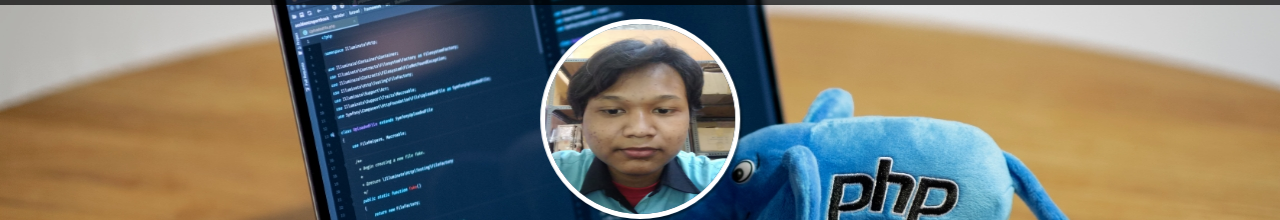
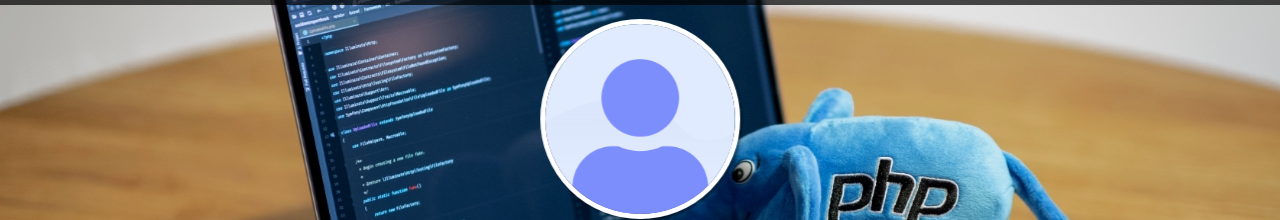
Before and after one commit to PunyaSaya19/PunyaSaya19.github.io, a plain HTML site: page index.html in a window 1280 px wide. Shown: the part 51-271 px from the top of the page. Drawn offline with nearby package versions, Linux system fonts and the light colour scheme.

Commit message:
fixed bug

```diff
--- a/index.html
+++ b/index.html
@@ -46,7 +46,7 @@
   <!-- profil -->
   <div class="profile" id="profile">
     <div class="profile-center d-flex text-center flex-column justify-content-center align-items-center">
-      <img src="img/profile.jpg" alt="" class="img-profile rounded-circle mb-2" data-aos="zoom-in" data-aos-duration="3000">
+      <img src="img/profile2.jpg" alt="" class="img-profile rounded-circle mb-2" data-aos="zoom-in" data-aos-duration="3000">
       <h2 class="name-profile font-weight-bold mb-0" data-aos-duration="3000" data-aos="fade-right">Rifan Hidayat</h2>
       <h5 class="job-profile font-weight-bold mb-4" data-aos-duration="3000" data-aos="fade-right">Web Developer</h5>
       <a href="" class="btn bg-purple text-white" data-aos-duration="3000" data-aos="flip-down" data-aos-delay="100">
```
